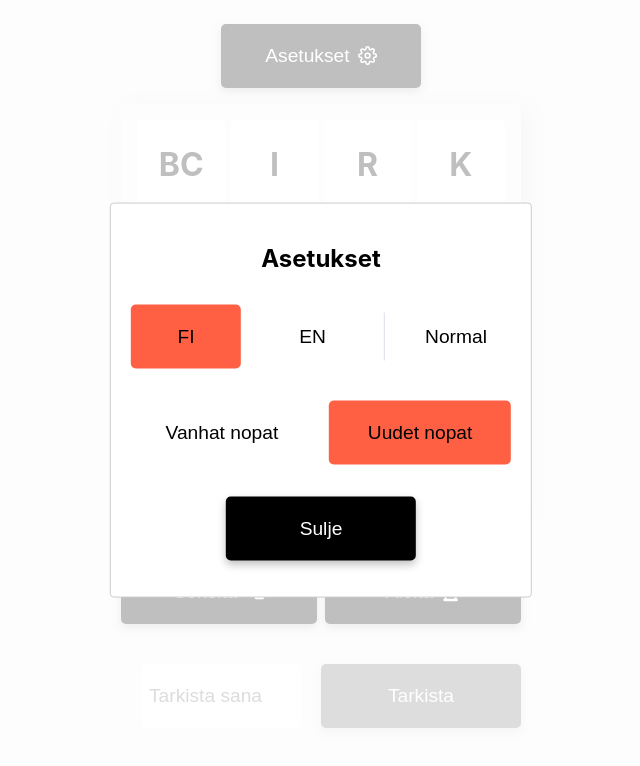
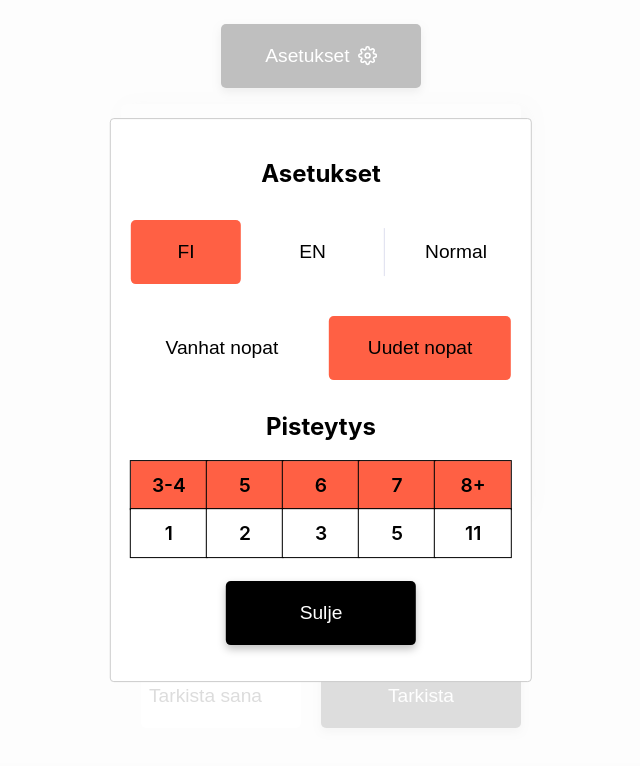
Before and after one commit to arttumat/boggle, a React (Create React App) app: page / in a window 1280 px wide. Both pictures are taken after a click on the button "Asetukset". Shown: the top 766 px of the page, without its empty margins (319-959 px from the left). Built offline with nearby package versions, Linux system fonts and the light colour scheme.

Commit message:
scoring info

```diff
--- a/src/App.css
+++ b/src/App.css
@@ -192,6 +192,34 @@ button:hover {
   width: 100%;
 }
 
+.scoring {
+  display: flex;
+  flex-direction: column;
+}
+
+.scoring__row {
+  display: flex;
+  flex-direction: row;
+  align-items: center;
+}
+
+.scoring__row:first-of-type .scoring__cell {
+  background: var(--color-accent-light);
+}
+
+.scoring__cell {
+  display: flex;
+  align-items: center;
+  justify-content: center;
+  width: 100%;
+  height: 3rem;
+  outline: 1px solid #000;
+  font-size: 1.2rem;
+  font-weight: 600;
+  color: var(--color-accent);
+  background: #fff;
+}
+
 .language-select
   .language-select__options
   .language-select__option
--- a/src/components/Options.tsx
+++ b/src/components/Options.tsx
@@ -5,6 +5,7 @@ import { useAppDispatch, useAppSelector } from "../hooks";
 import { selectLang } from "../reducers/languageSlice";
 import { selectVer, setVer } from "../reducers/versionSlice";
 import { LanguageSelect } from "./LanguageSelect";
+import { Scoring } from "./Scoring";
 
 const customStyles = {
   content: {
@@ -86,6 +87,7 @@ export const Options = ({ langSelect }: OptionsProps) => {
             </div>
           </div>
         </div>
+        <Scoring />
         <button onClick={closeModal}>
           {currentLang === "fi" ? "Sulje" : "Close"}
         </button>
--- /dev/null
+++ b/src/components/Scoring.tsx
@@ -0,0 +1,28 @@
+import React from "react";
+import { useAppSelector } from "../hooks";
+import { selectLang } from "../reducers/languageSlice";
+
+export const Scoring = () => {
+  const currentLang = useAppSelector(selectLang);
+  return (
+    <>
+      <h2>{currentLang === "fi" ? "Pisteytys" : "Scoring"}</h2>
+      <div className="scoring">
+        <div className="scoring__row">
+          <div className="scoring__cell">3-4</div>
+          <div className="scoring__cell">5</div>
+          <div className="scoring__cell">6</div>
+          <div className="scoring__cell">7</div>
+          <div className="scoring__cell">8+</div>
+        </div>
+        <div className="scoring__row">
+          <div className="scoring__cell">1</div>
+          <div className="scoring__cell">2</div>
+          <div className="scoring__cell">3</div>
+          <div className="scoring__cell">5</div>
+          <div className="scoring__cell">11</div>
+        </div>
+      </div>
+    </>
+  );
+};
```
